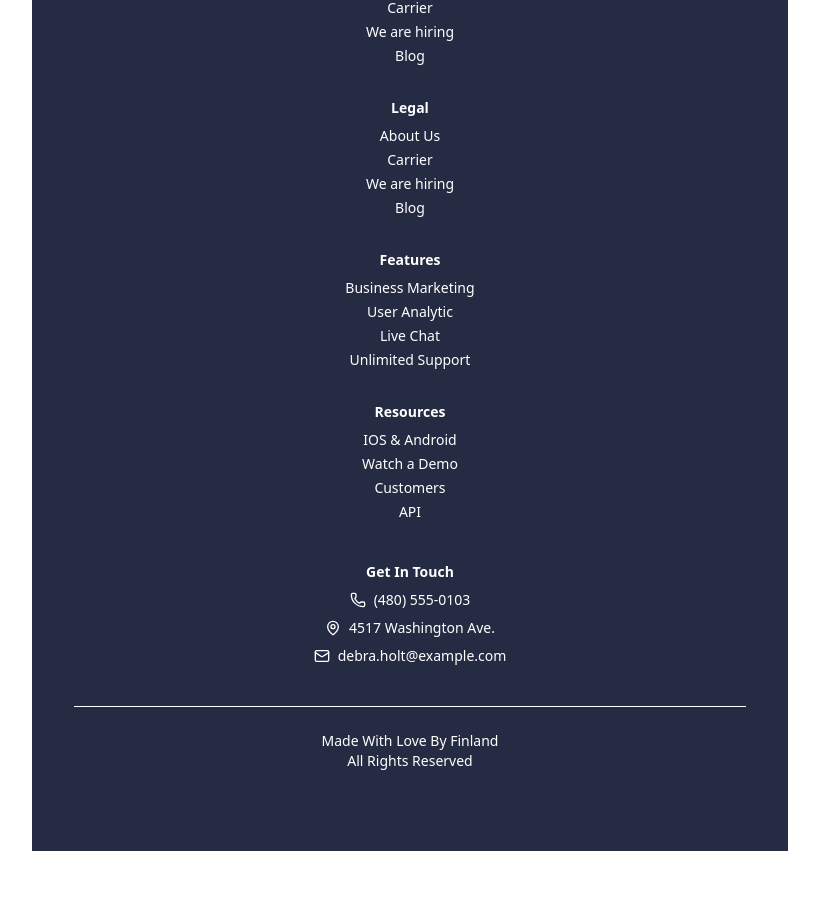
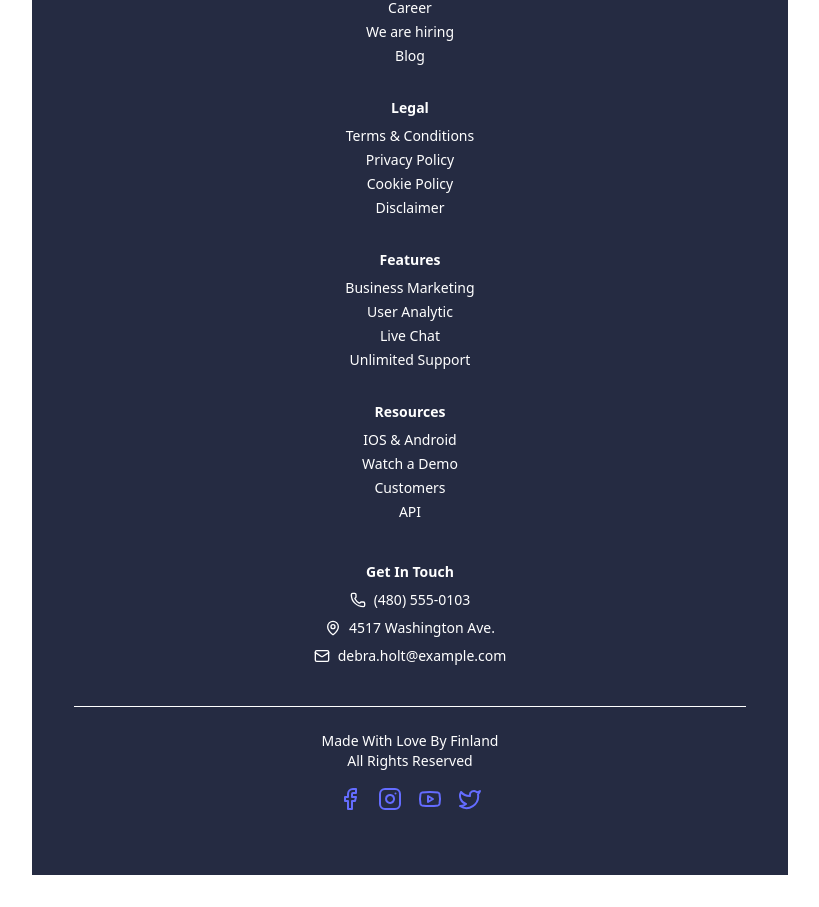
Before and after one commit to ozgecanodemis/eCom-Repo, a React (Vite) app: page / in a window 1280 px wide. Shown: the part 395-1302 px from the top of the page, without its empty margins (230-1049 px from the left). Before the commit the page ends 1278 px from the top, so only its background shows below. Built offline with nearby package versions, Linux system fonts and the light colour scheme.

Commit message:
footer completed

```diff
--- a/src/components/Footer.jsx
+++ b/src/components/Footer.jsx
@@ -1,4 +1,4 @@
-import { Phone, MapPin, Mail } from "lucide-react";
+import { Phone, MapPin, Mail, Facebook, Instagram, Youtube, Twitter } from "lucide-react";
 
 export default function Footer() {
     return (
@@ -12,42 +12,44 @@ export default function Footer() {
                 </div>
 
                 {/* Menü Alanı */}
-                <div className="grid grid-cols-1 gap-8 w-full">
+                <div className="grid grid-cols-1 gap-8 w-full ">
                     {/* Her başlık ayrı blok */}
                     <div>
                         <h3 className="font-semibold mb-2">Company Info</h3>
-                        <ul className="space-y-1 text-gray-400">
-                            <li>About Us</li>
-                            <li>Carrier</li>
-                            <li>We are hiring</li>
-                            <li>Blog</li>
+                        <ul className="space-y-1 text-gray-400 ">
+                            <li><a href="/about" className="hover:text-white transition text-textColorWhite">About Us</a></li>
+                            <li><a href="/careers" className="hover:text-white transition text-textColorWhite">Career</a></li>
+                            <li><a href="/hiring" className="hover:text-white transition text-textColorWhite">We are hiring</a></li>
+                            <li><a href="/blog" className="hover:text-white transition text-textColorWhite">Blog</a></li>
                         </ul>
                     </div>
+
                     <div>
                         <h3 className="font-semibold mb-2">Legal</h3>
                         <ul className="space-y-1 text-gray-400">
-                            <li>About Us</li>
-                            <li>Carrier</li>
-                            <li>We are hiring</li>
-                            <li>Blog</li>
+                            <li><a href="/terms" className="hover:text-white transition text-textColorWhite">Terms & Conditions</a></li>
+                            <li><a href="/privacy" className="hover:text-white transition text-textColorWhite">Privacy Policy</a></li>
+                            <li><a href="/cookies" className="hover:text-white transition text-textColorWhite">Cookie Policy</a></li>
+                            <li><a href="/disclaimer" className="hover:text-white transition text-textColorWhite">Disclaimer</a></li>
                         </ul>
                     </div>
+
                     <div>
                         <h3 className="font-semibold mb-2">Features</h3>
                         <ul className="space-y-1 text-gray-400">
-                            <li>Business Marketing</li>
-                            <li>User Analytic</li>
-                            <li>Live Chat</li>
-                            <li>Unlimited Support</li>
+                            <li><a href="/marketing" className="hover:text-white transition text-textColorWhite">Business Marketing</a></li>
+                            <li><a href="/analytics" className="hover:text-white transition text-textColorWhite">User Analytic</a></li>
+                            <li><a href="/chat" className="hover:text-white transition text-textColorWhite">Live Chat</a></li>
+                            <li><a href="/support" className="hover:text-white transition text-textColorWhite">Unlimited Support</a></li>
                         </ul>
                     </div>
                     <div>
                         <h3 className="font-semibold mb-2">Resources</h3>
                         <ul className="space-y-1 text-gray-400">
-                            <li>IOS & Android</li>
-                            <li>Watch a Demo</li>
-                            <li>Customers</li>
-                            <li>API</li>
+                            <li><a href="/support" className="hover:text-white transition text-textColorWhite">IOS & Android</a></li>
+                            <li><a href="/support" className="hover:text-white transition text-textColorWhite">Watch a Demo</a></li>
+                            <li><a href="/support" className="hover:text-white transition text-textColorWhite">Customers</a></li>
+                            <li><a href="/support" className="hover:text-white transition text-textColorWhite">API</a></li>
                         </ul>
                     </div>
                 </div>
@@ -75,11 +77,20 @@ export default function Footer() {
                         <br /> All Rights Reserved
                     </p>
                     <div className="flex justify-center space-x-4">
-                        <a href="#"><i className="fab fa-facebook text-textColorWhite hover:text-primary"></i></a>
-                        <a href="#"><i className="fab fa-instagram text-textColorWhite hover:text-primary"></i></a>
-                        <a href="#"><i className="fab fa-twitter text-textColorWhite hover:text-primary"></i></a>
-                        <a href="#"><i className="fab fa-youtube text-textColorWhite hover:text-primary"></i></a>
+                        <a href="https://facebook.com" target="_blank" rel="noopener noreferrer" className="hover:opacity-80">
+                            <Facebook />
+                        </a>
+                        <a href="https://instagram.com" target="_blank" rel="noopener noreferrer" className="hover:opacity-80">
+                            <Instagram />
+                        </a>
+                        <a href="https://youtube.com" target="_blank" rel="noopener noreferrer" className="hover:opacity-80">
+                            <Youtube />
+                        </a>
+                        <a href="https://twitter.com" target="_blank" rel="noopener noreferrer" className="hover:opacity-80">
+                            <Twitter />
+                        </a>
                     </div>
+
                 </div>
             </div>
         </footer>
```
